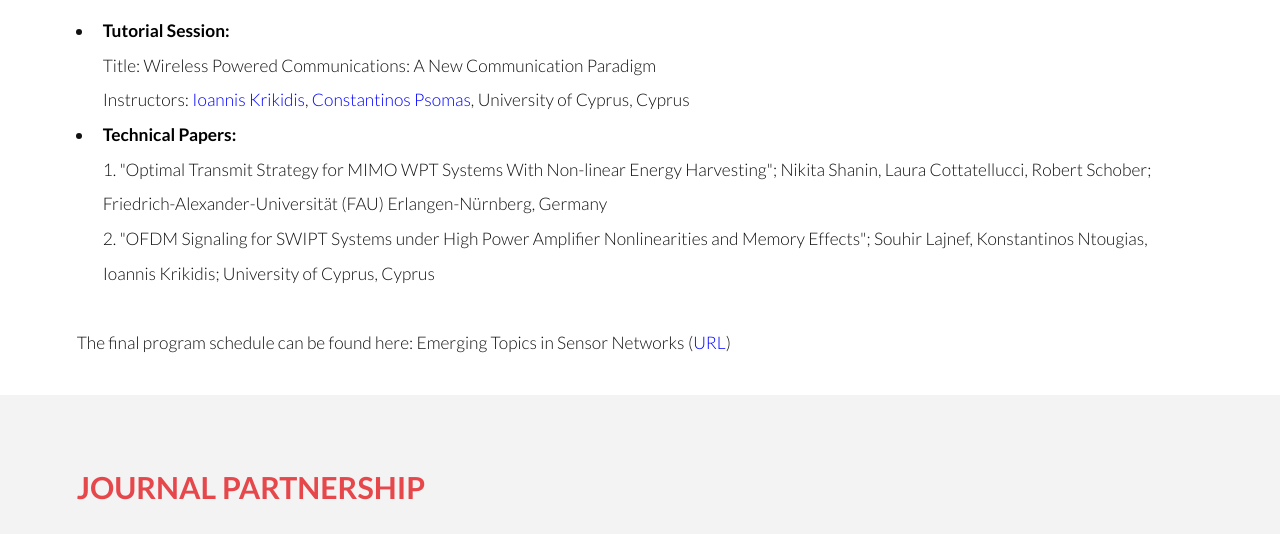
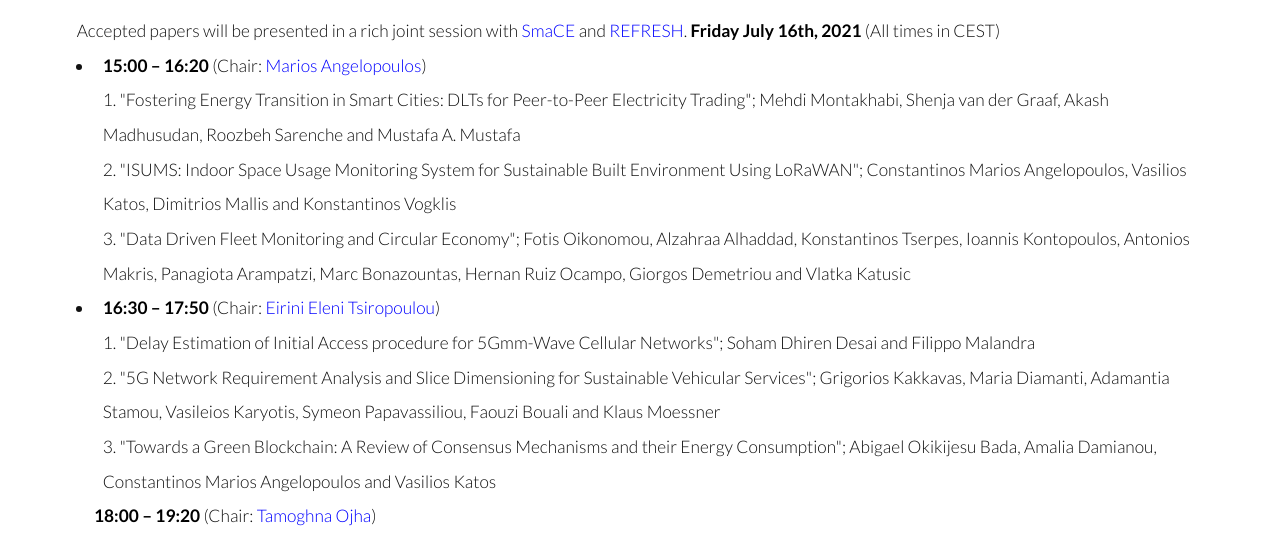
Before and after one commit to wpsn2021/wpsn2021.github.io, a plain HTML site: page index.html in a window 1280 px wide. Shown: the part 5870-6404 px from the top of the page. Drawn offline with Linux system fonts and the light colour scheme.

Commit message:
updated program

```diff
--- a/index.html
+++ b/index.html
@@ -243,19 +243,35 @@
 					<header>
 						<h2>Program</h2>
 					</header>
+					Accepted papers will be presented in a rich joint session with <a href="https://sites.google.com/view/smace2021/home?authuser=0" "target="_blank">SmaCE</a> and <a href="https://refresh2021.github.io/#/" "target="_blank">REFRESH</a>.
+
+					<b>Friday July 16th, 2021</b> (All times in CEST)
 					<ul>
 						<li>
-							<b>Tutorial Session:</b>
+							<b>15:00 – 16:20</b> (Chair: <a href="https://staffprofiles.bournemouth.ac.uk/display/mangelopoulos" target="_blank">Marios Angelopoulos</a>)
+							<br>1. "Fostering Energy Transition in Smart Cities: DLTs for Peer-to-Peer Electricity Trading"; Mehdi Montakhabi, Shenja van der Graaf, Akash Madhusudan, Roozbeh Sarenche and Mustafa A. Mustafa
+							<br>2. "ISUMS: Indoor Space Usage Monitoring System for Sustainable Built Environment Using LoRaWAN"; Constantinos Marios Angelopoulos, Vasilios Katos, Dimitrios Mallis and Konstantinos Vogklis
+							<br>3. "Data Driven Fleet Monitoring and Circular Economy"; Fotis Oikonomou, Alzahraa Alhaddad, Konstantinos Tserpes, Ioannis Kontopoulos, Antonios Makris, Panagiota Arampatzi, Marc Bonazountas, Hernan Ruiz Ocampo, Giorgos Demetriou and Vlatka Katusic
+						</li>
+						<li>
+							<b>16:30 – 17:50</b> (Chair: <a href="http://www.ece.unm.edu/faculty-staff/electrical-and-computer/eirini-eleni-tsiropoulou.html" target="_blank">Eirini Eleni Tsiropoulou</a>)
+							<br>1. "Delay Estimation of Initial Access procedure for 5Gmm-Wave Cellular Networks"; Soham Dhiren Desai and Filippo Malandra
+							<br>2. "5G Network Requirement Analysis and Slice Dimensioning for Sustainable Vehicular Services"; Grigorios Kakkavas, Maria Diamanti, Adamantia Stamou, Vasileios Karyotis, Symeon Papavassiliou, Faouzi Bouali and Klaus Moessner
+							<br>3. "Towards a Green Blockchain: A Review of Consensus Mechanisms and their Energy Consumption"; Abigael Okikijesu Bada, Amalia Damianou, Constantinos Marios Angelopoulos and Vasilios Katos
+						</li
+						<li>
+							<b>18:00 – 19:20</b> (Chair: <a href="https://tamoghnaojha.github.io/" target="_blank">Tamoghna Ojha</a>)
+							<br>1. "Pervasive Computing for Safe Distancing and Production Optimization in Manufacturing: Challenges and Opportunities"; Theofanis Raptis, Walter Terkaj, Andrea Passarella and Marco Conti
+							<br>2. "Optimal Transmit Strategy for MIMO WPT Systems With Non-linear Energy Harvesting"; Nikita Shanin, Laura Cottatellucci and Robert Schober
+							<br>3. "OFDM Signaling for SWIPT Systems under High Power Amplifier Nonlinearities and Memory Effects"; Souhir Lajnef, Konstantinos Ntougias and Ioannis Krikidis
+						</li>
+						<li>
+							<b>Tutorial</b>
 							<br>Title: Wireless Powered Communications: A New Communication Paradigm
 							<br>Instructors: <a href="http://www.eng.ucy.ac.cy/krikidis/" target="_blank">Ioannis Krikidis</a>, <a href="http://www.ece.ucy.ac.cy/staff/psomas/index.html" target="_blank">Constantinos Psomas</a>, University of Cyprus, Cyprus
-						</li>
-						<li>
-							<b>Technical Papers:</b>
-							<br>1. "Optimal Transmit Strategy for MIMO WPT Systems With Non-linear Energy Harvesting"; Nikita Shanin, Laura Cottatellucci, Robert Schober; Friedrich-Alexander-Universität (FAU) Erlangen-Nürnberg, Germany
-							<br>2. "OFDM Signaling for SWIPT Systems under High Power Amplifier Nonlinearities and Memory Effects"; Souhir Lajnef, Konstantinos Ntougias, Ioannis Krikidis; University of Cyprus, Cyprus
+							<br>The tutorial will be held virtually throughout the three days of the main DCOSS 2021 event on the “Emerging Topics in Sensor Networks” Teams channel. The tutorial will be delivered by means of pre-recorded sessions that will be available on the “Emerging Topics in Sensor Networks” Teams channel.
 						</li>
 					</ul>
-					The final program schedule can be found here: Emerging Topics in Sensor Networks (<a href="https://dcoss.org/program/" target="_blank">URL</a>)
 				</div>
 			</section>
 
```
